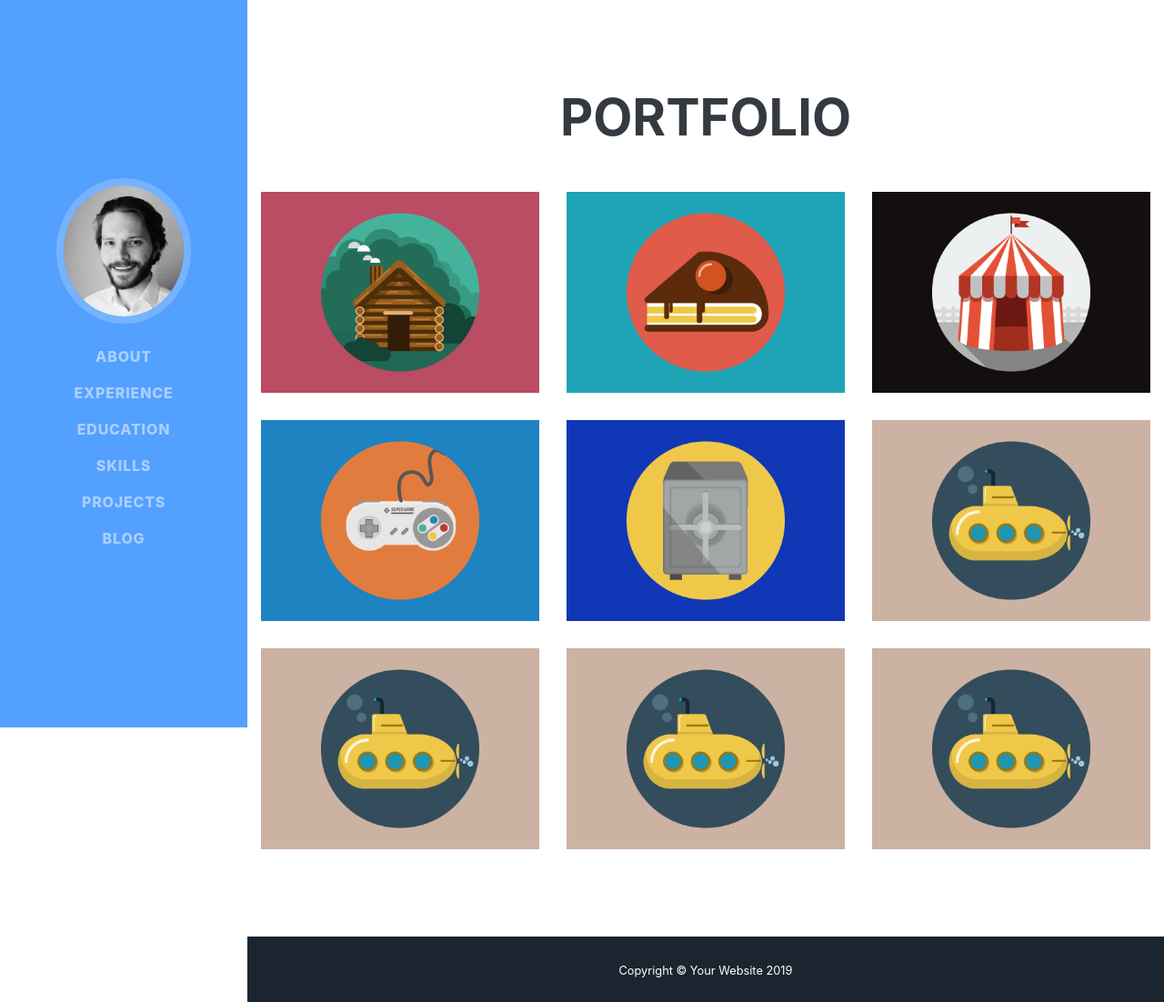
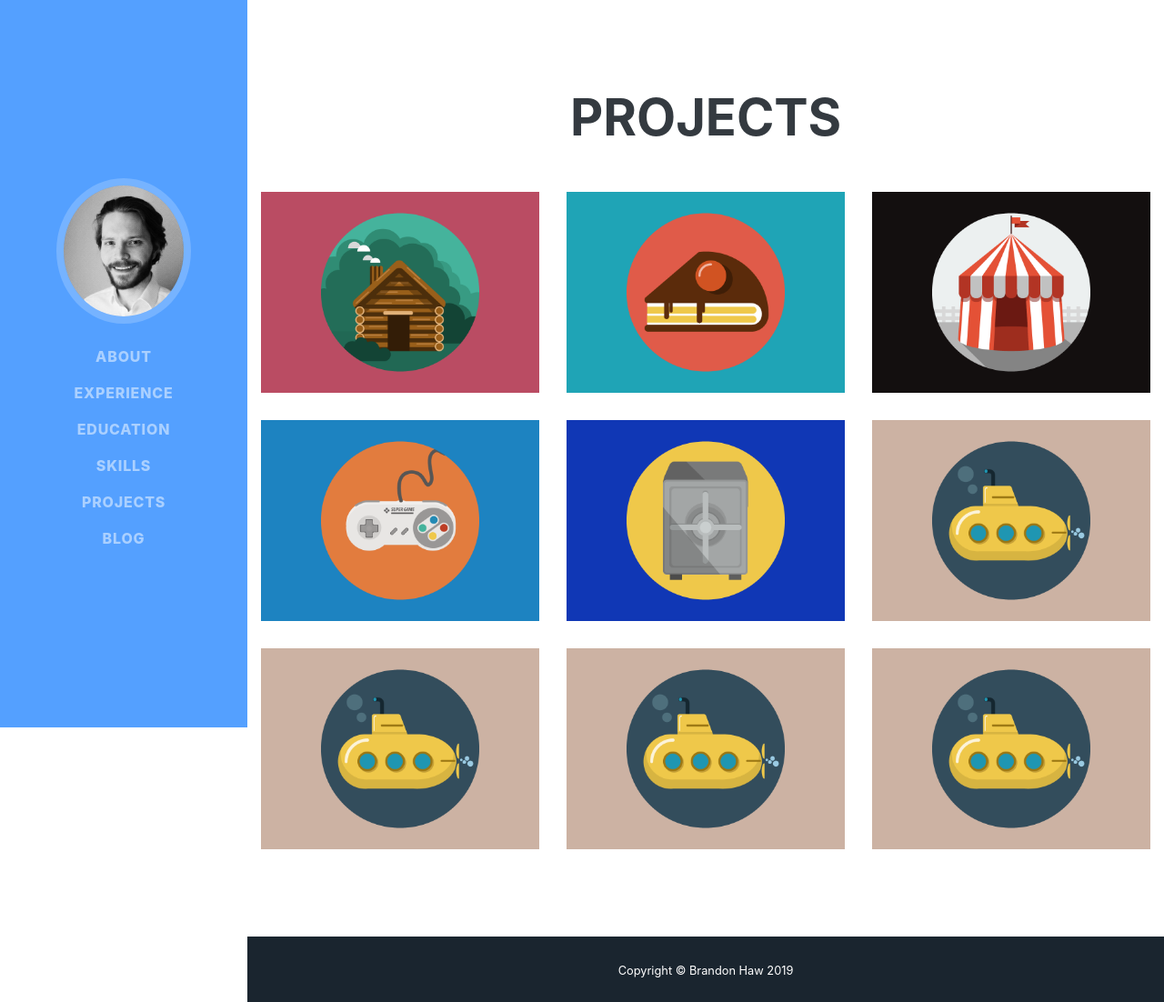
Before and after one commit to brandata/personal_website, a Django app: page /projects/ in a window 1280 px wide. Shown: the whole page at 91% size. Run offline with Django 3.2, Linux system fonts and the light colour scheme; some libraries are stand-ins or nearby versions; some web fonts are replaced.

Commit message:
Updated projects, added favicons

```diff
--- a/main/views.py
+++ b/main/views.py
@@ -6,6 +6,7 @@ def homepage(request):
     return render(request=request,
                   template_name="main/index.html")
 
+
 def projects(request):
     return render(request=request,
                   template_name="main/projects.html")
--- a/static/main/css/resume.css
+++ b/static/main/css/resume.css
@@ -190,3 +190,7 @@ a {
 a:hover, a:focus, a:active {
   color: #54a0ff;
 }
+
+.copyright {
+  background-color: #1a252f;
+}
--- a/templates/main/projects.html
+++ b/templates/main/projects.html
@@ -24,6 +24,11 @@
     <!-- Custom styles for this template -->
     <link href="{% static 'main/css/freelancer.css' %}" rel="stylesheet">
     <link href="{% static 'main/css/resume.css' %}" rel="stylesheet">
+
+    <link rel="apple-touch-icon" sizes="180x180" href="{% static 'main/img/favicon/apple-touch-icon.png' %}">
+    <link rel="icon" type="image/png" sizes="32x32" href="{% static 'main/img/favicon/favicon-32x32.png' %}">
+    <link rel="icon" type="image/png" sizes="16x16" href="{% static 'main/img/favicon/favicon-16x16.png' %}">
+    <link rel="manifest" href="{% static 'main/img/favicon/site.webmanifest' %}">
 
 </head>
 
@@ -67,8 +72,8 @@
 <!-- Portfolio Grid Section -->
 <section class="portfolio" id="portfolio">
     <div class="container">
-        <h2 class="text-center mb-5">Portfolio</h2>
-{#        <br>#}
+        <h2 class="text-center mb-5">Projects</h2>
+        {#        <br>#}
         <div class="row">
             <div class="col-md-6 col-lg-4">
                 <a class="portfolio-item d-block mx-auto" href="#portfolio-modal-1">
@@ -167,20 +172,9 @@
 
 <div class="copyright py-4 text-center text-white">
     <div class="container">
-        <small>Copyright &copy; Your Website 2019</small>
+        <small>Copyright &copy; Brandon Haw 2019</small>
     </div>
 </div>
-
-
-
-
-
-
-
-
-
-
-
 
 
 {# +++++++++++++++++++++++ MODALS ++++++++++++++++++++++++ #}
@@ -352,6 +346,21 @@
 <script src="{% static 'main/js/freelancer.js' %}"></script>
 
 
+<script id="google-analytics" type="text/javascript">
+    (function (i, s, o, g, r, a, m) {
+        i['GoogleAnalyticsObject'] = r;
+        i[r] = i[r] || function () {
+            (i[r].q = i[r].q || []).push(arguments)
+        }, i[r].l = 1 * new Date();
+        a = s.createElement(o),
+            m = s.getElementsByTagName(o)[0];
+        a.async = 1;
+        a.src = g;
+        m.parentNode.insertBefore(a, m)
+    })(window, document, 'script', 'https://www.google-analytics.com/analytics.js', 'ga');
+    ga('create', 'UA-136675571-1', 'auto');
+    ga('send', 'pageview');
+</script>
 
 
 {#<script src="{% static 'main/js/resume.min.js' %}"></script>#}
```
Also changed, not shown: templates/main/base.html (+19 -5 lines), templates/main/index.html (+42 -18 lines), static/main/img/favicon/android-chrome-192x192.png (added), static/main/img/favicon/android-chrome-512x512.png (added), static/main/img/favicon/apple-touch-icon.png (added), static/main/img/favicon/favicon-16x16.png (added), static/main/img/favicon/favicon-32x32.png (added), static/main/img/favicon/favicon.ico (added), static/main/img/favicon/site.webmanifest (added).
